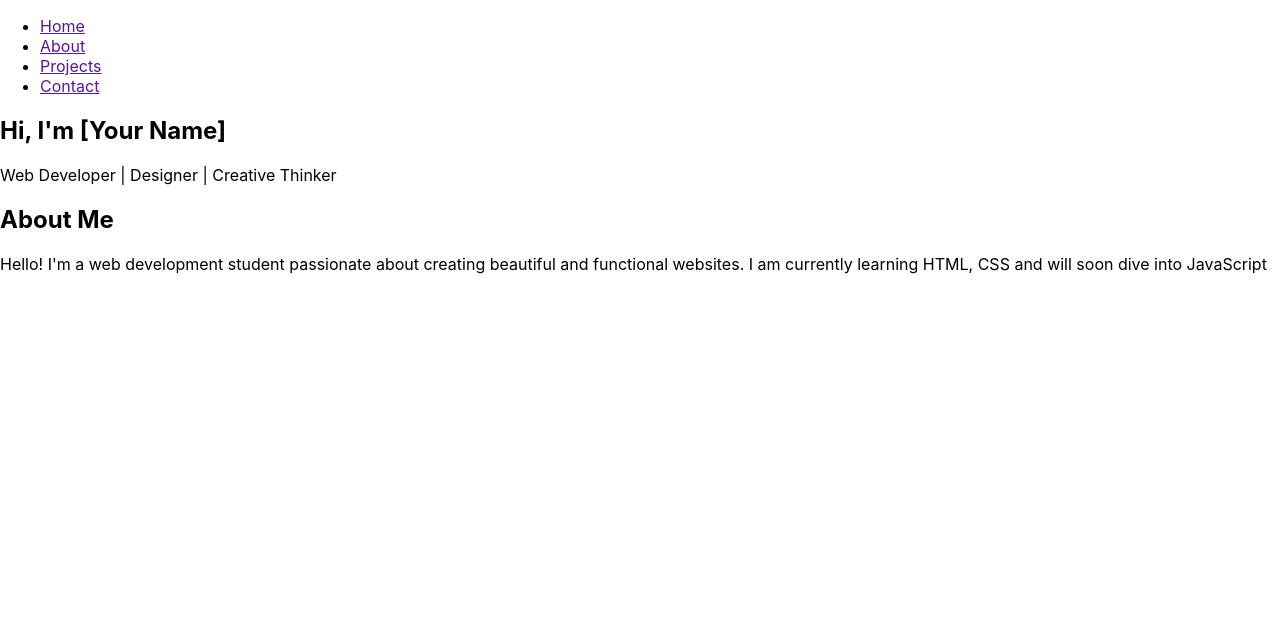
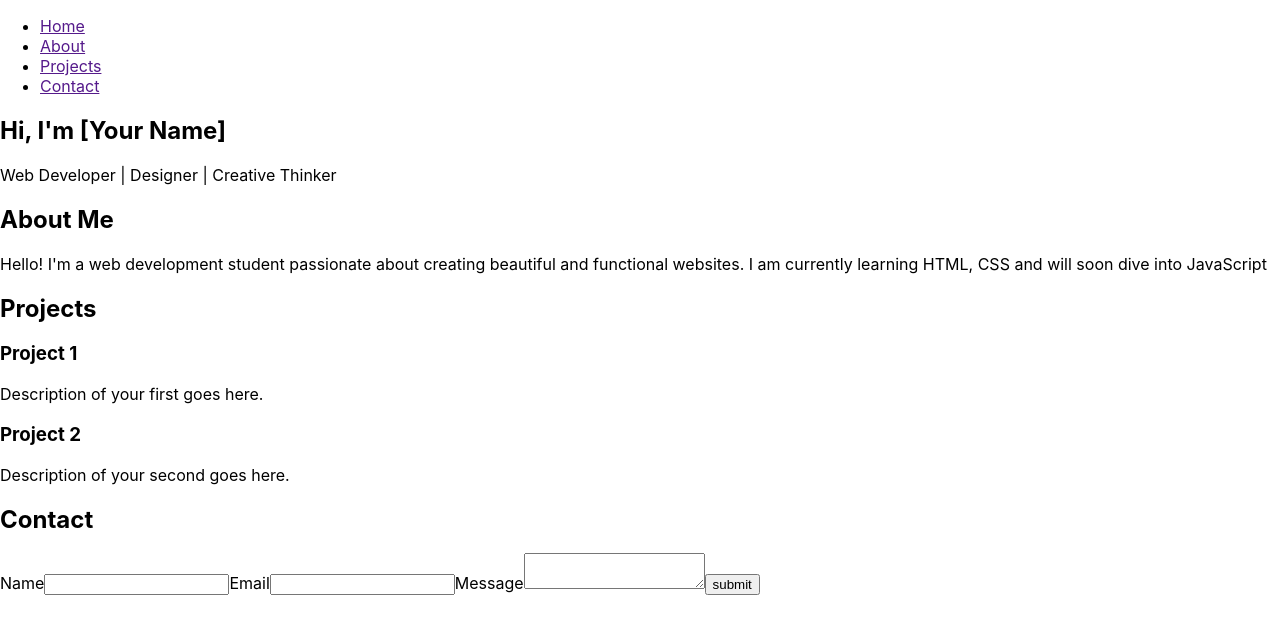
Before and after one commit to Mario-Gozie/First-React-Project, a React (Create React App) app: page / in a window 1280 px wide. Shown: the top 634 px of the page. Built offline with nearby package versions, Linux system fonts and the light colour scheme.

Commit message:
got project page and Contact page on the UI

```diff
--- a/src/App.js
+++ b/src/App.js
@@ -2,6 +2,7 @@ import logo from "./logo.svg";
 import Home from "./assets/Home/Home";
 import About from "./assets/About/About";
 import Projects from "./assets/Projects/Projects";
+import Contact from "./assets/Contact/Contact";
 import "./App.css";
 
 function App() {
@@ -10,6 +11,7 @@ function App() {
       <Home />
       <About />
       <Projects />
+      <Contact />
     </>
   );
 }
--- /dev/null
+++ b/src/assets/Contact/Contact.jsx
@@ -0,0 +1,14 @@
+import Form from "./Form";
+
+function Contact() {
+  return (
+    <>
+      <div>
+        <h2>Contact</h2>
+      </div>
+      <Form />
+    </>
+  );
+}
+
+export default Contact;
--- /dev/null
+++ b/src/assets/Contact/Form.jsx
@@ -0,0 +1,19 @@
+function Form() {
+  return (
+    <form action="">
+      <label htmlFor="name" required>
+        Name
+      </label>
+      <input type="name" />
+      <label htmlFor="email">Email</label>
+      <input type="email" required />
+
+      <label htmlFor="message">Message</label>
+      <textarea name="message" id=""></textarea>
+
+      <input type="submit" value="submit" />
+    </form>
+  );
+}
+
+export default Form;
--- a/src/assets/Projects/ProjectCard.jsx
+++ b/src/assets/Projects/ProjectCard.jsx
@@ -1,10 +1,13 @@
 function ProjectCard(props) {
-  <>
-    <div>
-      <h3>{props.title}</h3>
-      <p>Description of your {props.projectPosition} goes here.</p>
-    </div>
-  </>;
+  return (
+    <>
+      <div>
+        <div></div>
+        <h3>{props.title}</h3>
+        <p>Description of your {props.projectPosition} goes here.</p>
+      </div>
+    </>
+  );
 }
 
 export default ProjectCard;
--- a/src/assets/Projects/Projects.jsx
+++ b/src/assets/Projects/Projects.jsx
@@ -1,6 +1,7 @@
 import ProjectCard from "./ProjectCard";
 
 function Projects() {
+  return (
     <>
       <section>
         <div className="Project-header-container">
@@ -11,7 +12,8 @@ function Projects() {
           <ProjectCard title="Project 2" projectPosition="second" />
         </div>
       </section>
-  </>;
+    </>
+  );
 }
 
 export default Projects;
```
Lines whose indentation alone changed are shown as unchanged.
